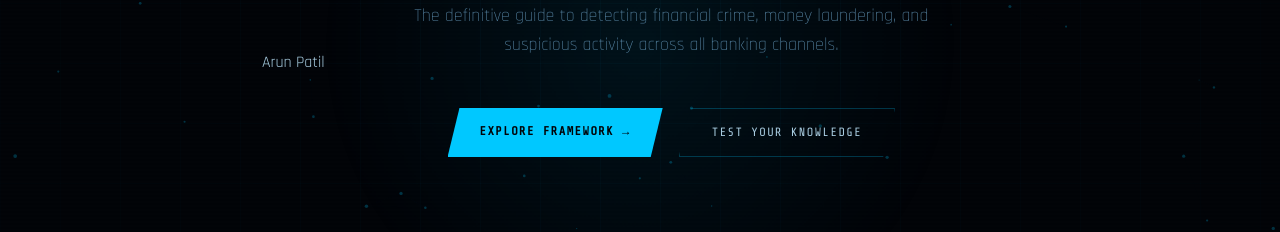
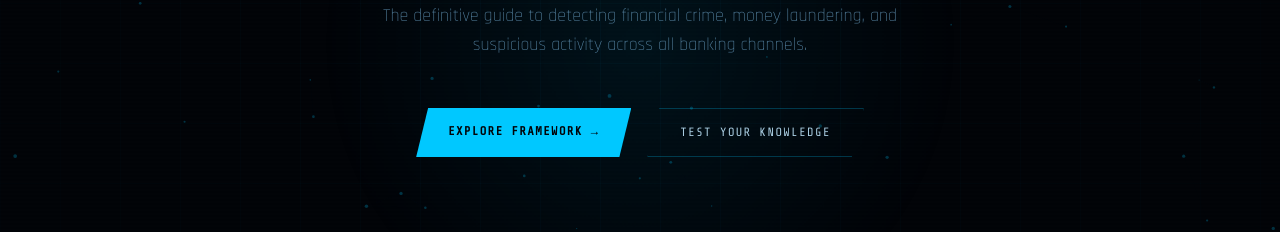
Before and after one commit to Arunpatil24/AMLGUIDE, a plain HTML site: page index.html in a window 1280 px wide. Shown: the part 357-589 px from the top of the page. Drawn offline with nearby package versions, Linux system fonts and the light colour scheme; animation ran at ten frames a second.

Commit message:
Update index.html

```diff
--- a/index.html
+++ b/index.html
@@ -258,7 +258,6 @@
   </div>
   <a href="#quiz" class="nav-cta">Take Quiz</a>
 </nav>  <!-- HERO -->  <section class="hero" id="home">
-  <div class="litch" data-text="Arun Patil">Arun Patil</div>
   <div class="hero-grid-lines"></div>
   <div class="hero-glow"></div>
   <div>
```
